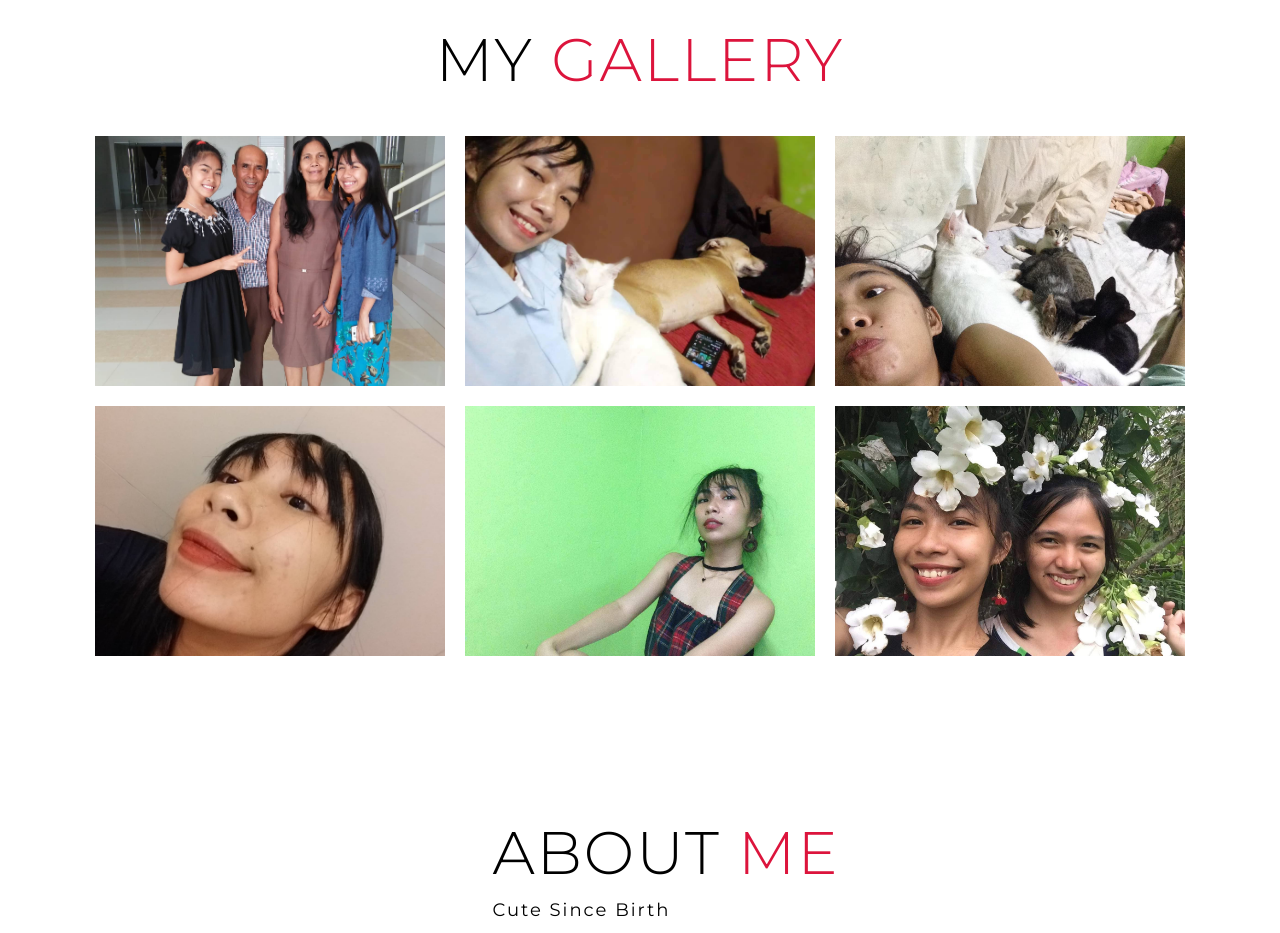
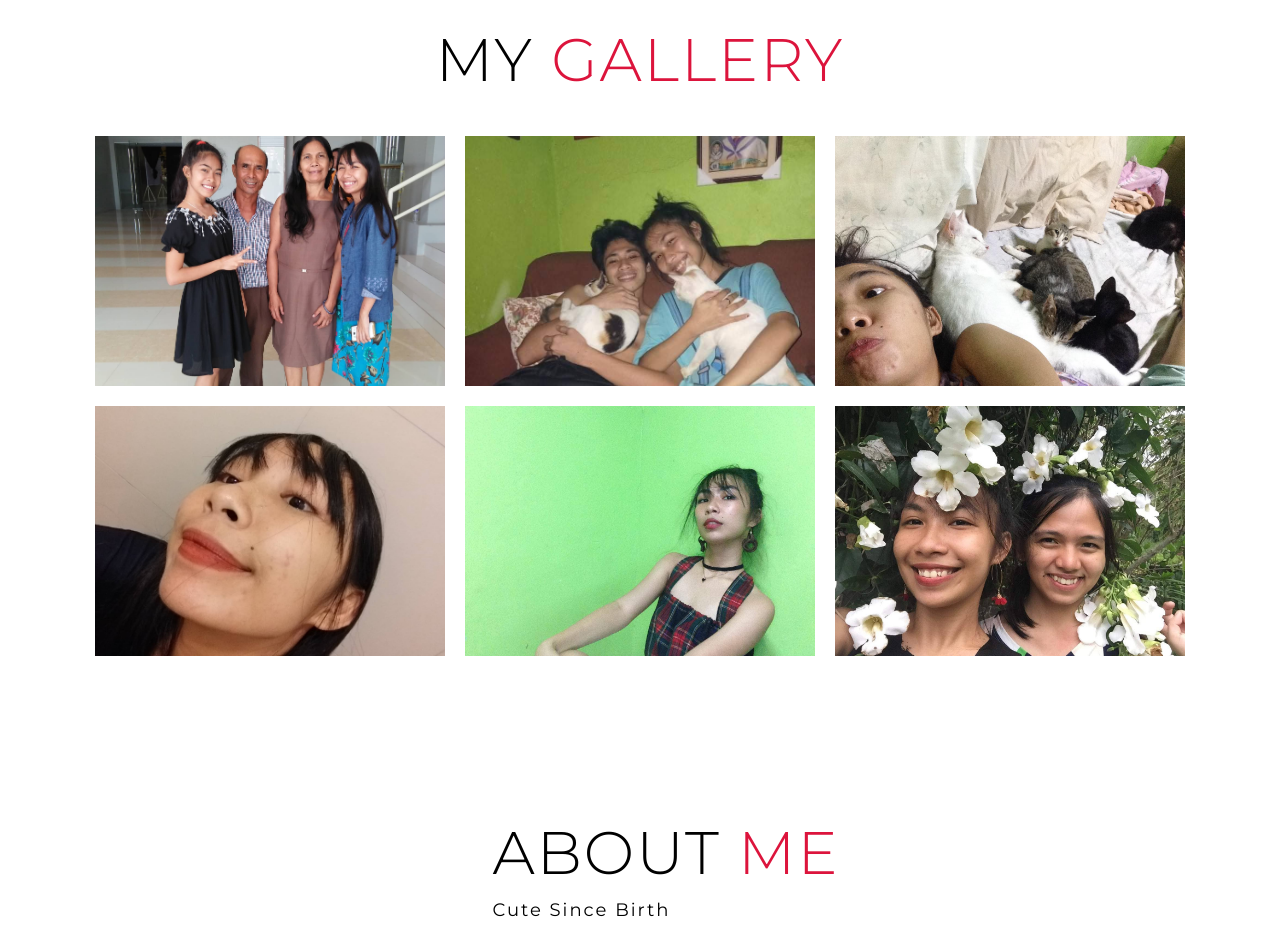
Before and after one commit to mitchycute/mitchycute.github.io, a plain HTML site: page index.html in a window 1280 px wide. Shown: the part 3900-4833 px from the top of the page. Drawn offline with Linux system fonts and the light colour scheme.

Commit message:
Update index.html

```diff
--- a/index.html
+++ b/index.html
@@ -157,7 +157,7 @@
       </div>
     </div>
     <div class="img-box">
-      <img src="assets/img/pic2.jpg" alt="" />
+      <img src="assets/img/pic7.jpg" alt="" />
       <div class="transparent-box">
       </div>
     </div>
```
